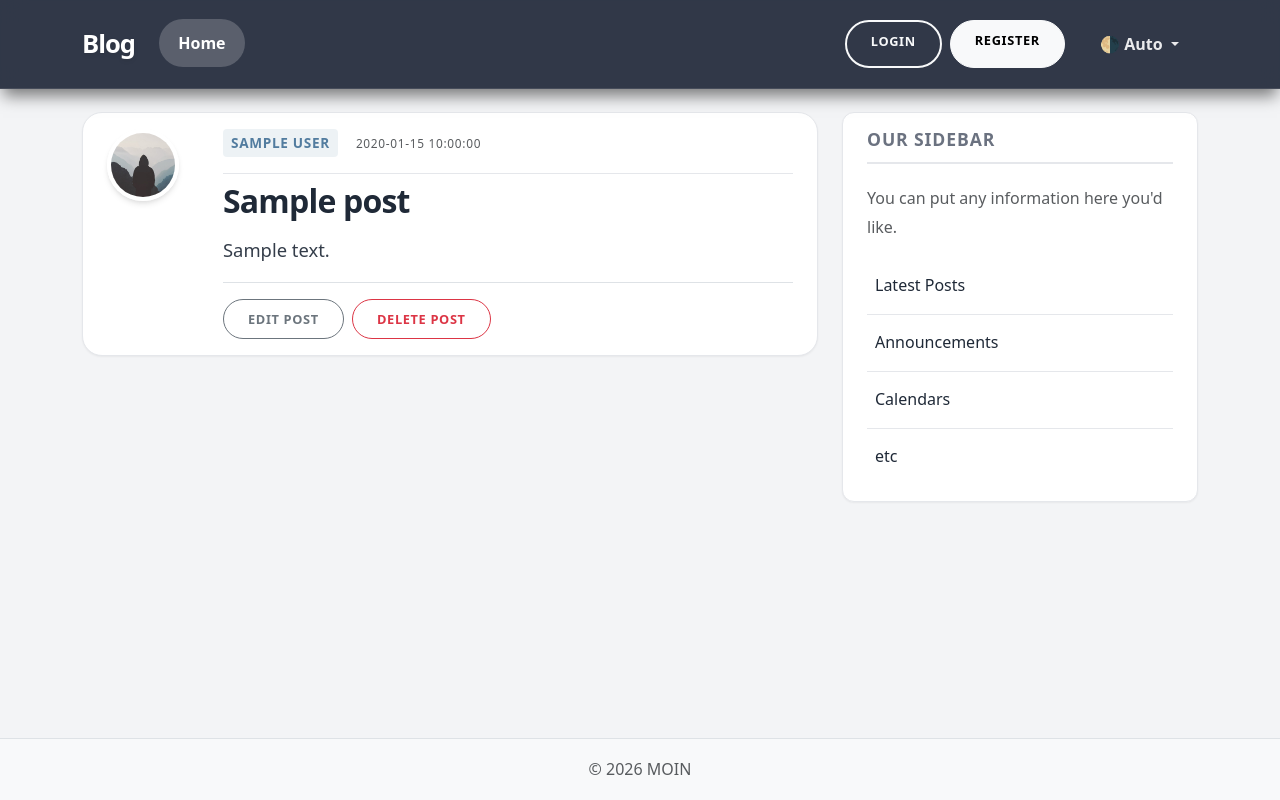
After one commit to AlperSeyman/BlogApp, a FastAPI app: template templates/post.html in a window 1280 px wide. The commit adds this page. Run offline with FastAPI, Linux system fonts and the light colour scheme; the template is opened without the code that fills it: most values are stand-ins (such as "Sample title", 1, 10 or a date in 2020).

Commit message:
updated templates folder

```diff
--- a/templates/home_page.html
+++ b/templates/home.html
@@ -16,7 +16,7 @@
                         <small class="text-body-secondary">{{ post.date_posted }}</small>
                     </div>
                     <h2>
-                        <a class="article-title" href="#">{{ post.title }}</a>
+                        <a class="article-title" href="{{ url_for('get_post', post_id=post.id) }}">{{ post.title }}</a>
                     </h2>
                 <p class="article-content">{{ post.content }}</p>
                 </div>
--- a/templates/layout.html
+++ b/templates/layout.html
@@ -4,7 +4,6 @@
     <meta charset="utf-8">
     <meta name="viewport" content="width=device-width, initial-scale=1">
 
-    <!-- Site Info -->
     {% if title %}
       <title>Blog - {{ title }}</title>
     {% else %}
@@ -13,53 +12,36 @@
     <meta name="description" content="FastAPI Tutorial">
     <meta name="author" content="Corey Schafer">
 
-    <!-- Open Graph Tags: The title of the page for social media sharing. It can match the title tag or be more descriptive. -->
-    <meta property="og:title" content="FastAPI Blog">
-
-    <!-- Open Graph Tags: Typically set to "website" for static sites or "article" for content-heavy pages. -->
-    <meta property="og:type" content="website">
-
-    <!-- Open Graph Tags: The URL of the page, used to ensure link previews resolve to the correct page. -->
-    <meta property="og:url" content="">
-
-    <!-- Open Graph Tags: URL of an image that represents the page. Useful for link previews. -->
-    <meta property="og:image" content="">
-
-    <!-- Open Graph Tags: Provides an alternative text for the image to improve accessibility. -->
-    <meta property="og:image:alt" content="">
-
-    <!-- Preconnect for Google Fonts -->
-    <link rel="preconnect" href="https://fonts.googleapis.com">
-    <link rel="preconnect" href="https://fonts.gstatic.com" crossorigin>
-
-    <!-- Custom Font -->
-    <link href="https://fonts.googleapis.com/css2?family=Montserrat:ital,wght@0,100..900;1,100..900&family=Nunito:ital,wght@0,200..1000;1,200..1000&display=swap"
-          rel="stylesheet">
-
-    <!-- Bootstrap CSS -->
-    <link href="https://cdn.jsdelivr.net/npm/bootstrap@5.3.8/dist/css/bootstrap.min.css"
+    <link href="https://cdn.jsdelivr.net/npm/bootstrap@5.3.3/dist/css/bootstrap.min.css"
           rel="stylesheet"
-          integrity="sha384-sRIl4kxILFvY47J16cr9ZwB07vP4J8+LH7qKQnuqkuIAvNWLzeN8tE5YBujZqJLB"
+          integrity="sha384-QWTKZyjpPEjISv5WaRU9OFeRpok6YctnYmDr5pNlyT2bRjXh0JMhjY6hW+ALEwIH"
           crossorigin="anonymous">
 
-    <!-- Stylesheet -->
     <link rel="stylesheet" type="text/css" href="{{ url_for('static', path='css/main.css') }}">
 
-    <!-- Set a theme color that matches your website's primary color -->
     <meta name="theme-color" content="#527c9f">
 
-    <!-- Favicon for all browsers -->
     <link rel="icon" href="{{ url_for('static', path='icons/favicon.ico') }}" sizes="any">
     <link rel="icon" href="{{ url_for('static', path='icons/icon.svg') }}" type="image/svg+xml">
-
-    <!-- Apple touch icon for iOS devices -->
     <link rel="apple-touch-icon" sizes="180x180" href="{{ url_for('static', path='icons/icon.png') }}">
-    <!-- Web app manifest for Progressive Web Apps -->
     <link rel="manifest" href="{{ url_for('static', path='site.webmanifest') }}">
 
-    <!-- Content Security Policy: Uncomment to enhance security by restricting where content can be loaded from (useful for preventing certain attacks like XSS). Update if adding external sources (e.g., Google Fonts, Bootstrap CDN, analytics, etc). -->
-    <!-- <meta http-equiv="Content-Security-Policy" content=" default-src 'self'; script-src 'self' code.jquery.com; style-src 'self' fonts.googleapis.com; font-src fonts.gstatic.com; img-src 'self' images.examplecdn.com; "> -->
-  </head>
+    <script>
+      (function() {
+        // 1. Check local storage
+        const savedTheme = localStorage.getItem('theme') || 'auto';
+
+        // 2. Check system preference
+        const systemTheme = window.matchMedia('(prefers-color-scheme: dark)').matches ? 'dark' : 'light';
+
+        // 3. Decide which to apply
+        const themeToApply = savedTheme === 'auto' ? systemTheme : savedTheme;
+
+        // 4. Apply it immediately to the HTML tag
+        document.documentElement.setAttribute('data-bs-theme', themeToApply);
+      })();
+    </script>
+    </head>
   <body class="d-flex flex-column min-vh-100">
     <header class="site-header">
       <nav class="navbar navbar-expand-md bg-steel fixed-top"
@@ -79,7 +61,6 @@
             <div class="navbar-nav me-auto">
               <a class="nav-link active" aria-current="page" href="{{ url_for('home') }}">Home</a>
             </div>
-            <!-- Navbar Right Side -->
             <div class="navbar-nav">
               <a class="btn btn-outline-light mb-2 mb-md-0 me-md-2" href="#">Login</a>
               <a class="btn btn-light mb-2 mb-md-0 me-md-3" href="#">Register</a>
@@ -139,15 +120,12 @@
       </div>
     </footer>
 
-    <!-- Set the current year in the footer -->
     <script>document.getElementById('year').textContent = new Date().getFullYear();</script>
 
-    <!-- Bootstrap Bundle with Popper -->
-    <script src="https://cdn.jsdelivr.net/npm/bootstrap@5.3.8/dist/js/bootstrap.bundle.min.js"
-            integrity="sha384-FKyoEForCGlyvwx9Hj09JcYn3nv7wiPVlz7YYwJrWVcXK/BmnVDxM+D2scQbITxI"
+    <script src="https://cdn.jsdelivr.net/npm/bootstrap@5.3.3/dist/js/bootstrap.bundle.min.js"
+            integrity="sha384-YvpcrYf0tY3lHB60NNkmXc5s9fDVZLESaAA55NDzOxhy9GkcIdslK1eN7N6jIeHz"
             crossorigin="anonymous"></script>
 
-    <!-- Dark Mode Toggle -->
     <script>
       const setTheme = (theme) => {
         if (theme === 'auto') {
@@ -168,7 +146,7 @@
         button.addEventListener('click', () => setTheme(button.getAttribute('data-bs-theme-value')));
       });
 
-      // Initialize
+      // Initialize (Keep this to ensure button text is correct)
       setTheme(localStorage.getItem('theme') || 'auto');
     </script>
   </body>
--- /dev/null
+++ b/templates/post.html
@@ -0,0 +1,60 @@
+{% extends "layout.html" %}
+{% block content %}
+  <article class="content-section py-3 px-4 mb-4">
+    <div class="d-flex align-items-start gap-4">
+      <img class="rounded-circle article-img flex-shrink-0"
+           src="{{ url_for('static', path='profile_pics/default.jpg') }}"
+           alt="{{ post.author }}'s profile picture"
+           width="64"
+           height="64"
+           loading="lazy">
+      <div class="flex-grow-1">
+        <div class="article-metadata mb-2">
+          <a class="me-2" href="#">{{ post.author }}</a>
+          <small class="text-body-secondary">{{ post.date_posted }}</small>
+        </div>
+        <h2 class="article-title">{{ post.title }}</h2>
+        <p class="article-content">{{ post.content }}</p>
+        <!-- Only show edit/delete options if the user is the author -->
+        <!-- TODO: Add user authentication and authorization -->
+        <div class="post-actions mt-3 pt-3 border-top">
+          <a class="btn btn-outline-secondary me-1" href="#">Edit Post</a>
+          <button type="button"
+                  class="btn btn-outline-danger"
+                  data-bs-toggle="modal"
+                  data-bs-target="#deleteModal">Delete Post</button>
+        </div>
+        <!-- TODO: Add user authentication and authorization -->
+      </div>
+    </div>
+  </article>
+
+  <!-- Delete Confirmation Modal -->
+  <div class="modal fade"
+       id="deleteModal"
+       tabindex="-1"
+       aria-labelledby="deleteModalLabel"
+       aria-hidden="true">
+    <div class="modal-dialog">
+      <div class="modal-content">
+        <div class="modal-header">
+          <h5 class="modal-title" id="deleteModalLabel">Delete Post?</h5>
+          <button type="button"
+                  class="btn-close"
+                  data-bs-dismiss="modal"
+                  aria-label="Close"></button>
+        </div>
+        <!-- TODO: <form action="#" method="post"> -->
+        <form action="#">
+          <div class="modal-body">Are you sure you want to delete this post? This action cannot be undone.</div>
+          <div class="modal-footer">
+            <button type="button"
+                    class="btn btn-outline-secondary"
+                    data-bs-dismiss="modal">Cancel</button>
+            <button type="submit" class="btn btn-outline-danger">Delete</button>
+          </div>
+        </form>
+      </div>
+    </div>
+  </div>
+{% endblock content %}
```
